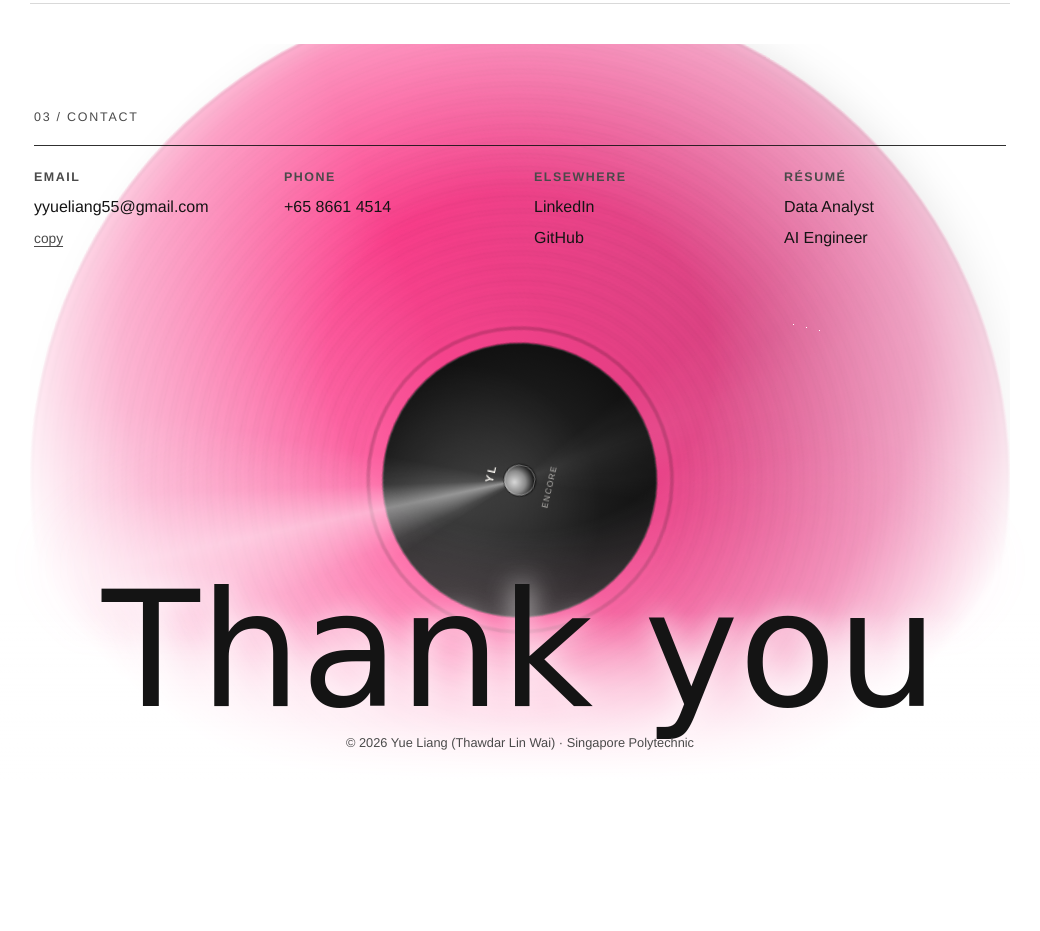
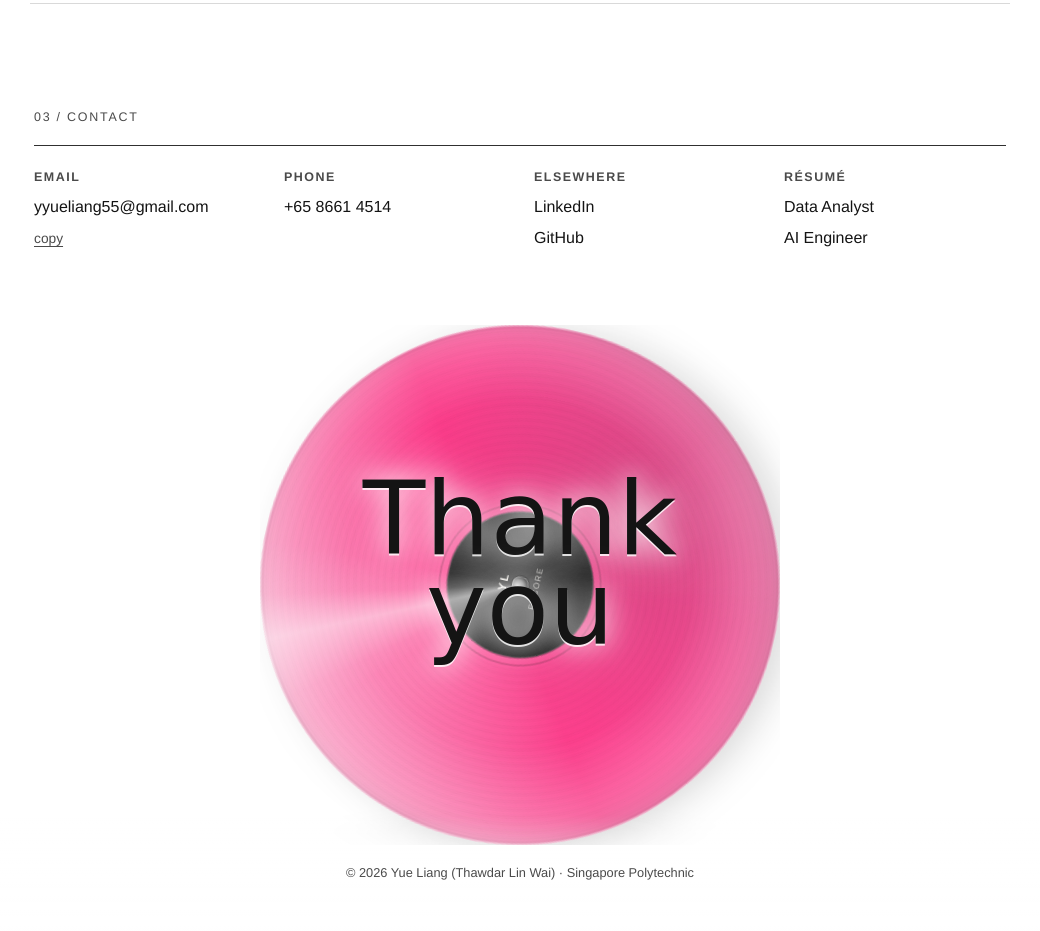
Before and after one commit to SINING-NEO/yueliang-portfolio, a plain HTML site: page index.html in a window 1280 px wide. Shown: the part 5723-6654 px from the top of the page, without its empty margins (120-1160 px from the left). Before the commit the page ends 6504 px from the top, so only its background shows below. Drawn offline with Linux system fonts and the light colour scheme; a web font is replaced by a local one.

Commit message:
Turn the closing vinyl into a full encore seal.
Replace the truncated bottom disc with a centered circular stage so Thank you sits readable over a complete record instead of a hard cut-off.

```diff
--- a/index.html
+++ b/index.html
@@ -284,21 +284,25 @@ html[data-theme="dark"] .disc-grooves{mix-blend-mode:soft-light;opacity:.75}
 .thanks-copy a{margin:0 0 6px;display:block;text-decoration:none;font-size:1rem;color:var(--ink)}
 .thanks-copy a:hover{text-decoration:underline;text-underline-offset:3px}
 .textbtn{background:none;border:0;padding:0;cursor:pointer;text-decoration:underline;text-underline-offset:3px;color:var(--muted);font-size:.86rem}
-.thanks-close{position:relative;min-height:clamp(420px,62vh,720px);display:flex;flex-direction:column;align-items:center;justify-content:flex-end;padding:8vh 18px 28px;isolation:isolate}
-.thanks-close h2{position:relative;z-index:3;margin:0;text-align:center;font-size:clamp(4.2rem,14vw,10rem);line-height:.85;pointer-events:none;text-shadow:0 0 28px var(--readable)}
-.fine{position:relative;z-index:3;text-align:center;margin:14px 0 0;font-size:.8rem;color:var(--muted)}
-.thanks-slot{position:absolute;left:50%;bottom:-38%;width:min(980px,108vw);transform:translateX(-50%);z-index:1;
-  -webkit-mask-image:radial-gradient(ellipse 70% 62% at 50% 38%, #000 28%, rgba(0,0,0,.55) 58%, transparent 78%);
-  mask-image:radial-gradient(ellipse 70% 62% at 50% 38%, #000 28%, rgba(0,0,0,.55) 58%, transparent 78%);
+.thanks-close{position:relative;display:flex;flex-direction:column;align-items:center;padding:clamp(28px,5vh,48px) 18px clamp(36px,6vh,64px);isolation:isolate}
+.thanks-stage{position:relative;width:min(520px,84vw);aspect-ratio:1;display:grid;place-items:center;margin:0 auto 18px;isolation:isolate}
+.thanks-stage h2{position:relative;z-index:3;margin:0 0 8%;text-align:center;font-size:clamp(3.4rem,11vw,6.4rem);line-height:.88;pointer-events:none;
+  text-shadow:0 0 24px var(--readable),0 0 48px var(--readable),0 2px 0 var(--readable);
+  max-width:92%;
 }
-.thanks-slot .disc{width:100%}
-.thanks-slot .disc-shadow{opacity:.45}
-.thanks-glow{position:absolute;inset:18% 10% auto;height:55%;z-index:0;pointer-events:none;
-  background:radial-gradient(ellipse at 50% 70%, color-mix(in srgb, var(--pink) 28%, transparent), transparent 70%);
-  filter:blur(8px);
+.thanks-slot{position:absolute;inset:0;z-index:1;
+  -webkit-mask-image:radial-gradient(circle at 50% 48%, #000 46%, rgba(0,0,0,.72) 72%, transparent 92%);
+  mask-image:radial-gradient(circle at 50% 48%, #000 46%, rgba(0,0,0,.72) 72%, transparent 92%);
 }
-.thanks-veil{position:absolute;inset:auto 0 0 0;height:34%;z-index:2;pointer-events:none;
-  background:linear-gradient(180deg, transparent, color-mix(in srgb, var(--paper) 55%, transparent) 45%, var(--paper) 100%);
+.thanks-slot .disc{width:100%;height:100%}
+.thanks-slot .disc-shadow{opacity:.35;filter:blur(10px)}
+.thanks-glow{position:absolute;inset:8% 6% 18%;z-index:0;pointer-events:none;
+  background:radial-gradient(circle at 50% 55%, color-mix(in srgb, var(--pink) 32%, transparent), transparent 68%);
+  filter:blur(10px);
+}
+.fine{position:relative;z-index:3;text-align:center;margin:0;font-size:.8rem;color:var(--muted)}
+.thanks-veil{position:absolute;inset:auto 0 0 0;height:18%;z-index:2;pointer-events:none;
+  background:linear-gradient(180deg, transparent, color-mix(in srgb, var(--paper) 40%, transparent) 55%, var(--paper));
 }
 
 @media (max-width:980px){
@@ -314,7 +318,7 @@ html[data-theme="dark"] .disc-grooves{mix-blend-mode:soft-light;opacity:.75}
   .o3{right:0;top:38%}
   .specs{grid-template-columns:1fr 1fr}
   .thanks-copy{grid-template-columns:1fr 1fr}
-  .thanks-slot{bottom:-46%;width:min(820px,120vw)}
+  .thanks-stage{width:min(440px,86vw)}
 }
 @media (max-width:700px){
   .nav-toggle{display:grid}
@@ -342,8 +346,8 @@ html[data-theme="dark"] .disc-grooves{mix-blend-mode:soft-light;opacity:.75}
   .disc-hint{display:none}
   .toc-title{position:static;transform:none;width:auto;text-align:left}
   .thanks-copy{grid-template-columns:1fr}
-  .thanks-close{min-height:380px;padding-bottom:22px}
-  .thanks-slot{bottom:-52%;width:140vw}
+  .thanks-stage{width:min(360px,88vw);margin-bottom:12px}
+  .thanks-stage h2{font-size:clamp(2.8rem,14vw,4.2rem);margin-bottom:6%}
   .polaroid{width:180px}
 }
 @media (prefers-reduced-motion:reduce){
@@ -526,9 +530,8 @@ html[data-theme="dark"] .disc-grooves{mix-blend-mode:soft-light;opacity:.75}
     </div>
   </div>
   <div class="thanks-close">
+    <div class="thanks-stage">
       <div class="thanks-glow" aria-hidden="true"></div>
-    <h2 class="script" id="thanks">Thank you</h2>
-    <p class="fine">© 2026 Yue Liang (Thawdar Lin Wai) · Singapore Polytechnic</p>
       <div class="thanks-slot" aria-hidden="true">
         <div class="disc" data-disc="thanks" data-idle="8">
           <div class="disc-shadow"></div>
@@ -541,6 +544,9 @@ html[data-theme="dark"] .disc-grooves{mix-blend-mode:soft-light;opacity:.75}
           </div>
         </div>
       </div>
+      <h2 class="script" id="thanks">Thank you</h2>
+    </div>
+    <p class="fine">© 2026 Yue Liang (Thawdar Lin Wai) · Singapore Polytechnic</p>
     <div class="thanks-veil" aria-hidden="true"></div>
   </div>
 </section>
```
Lines whose indentation alone changed are shown as unchanged.
